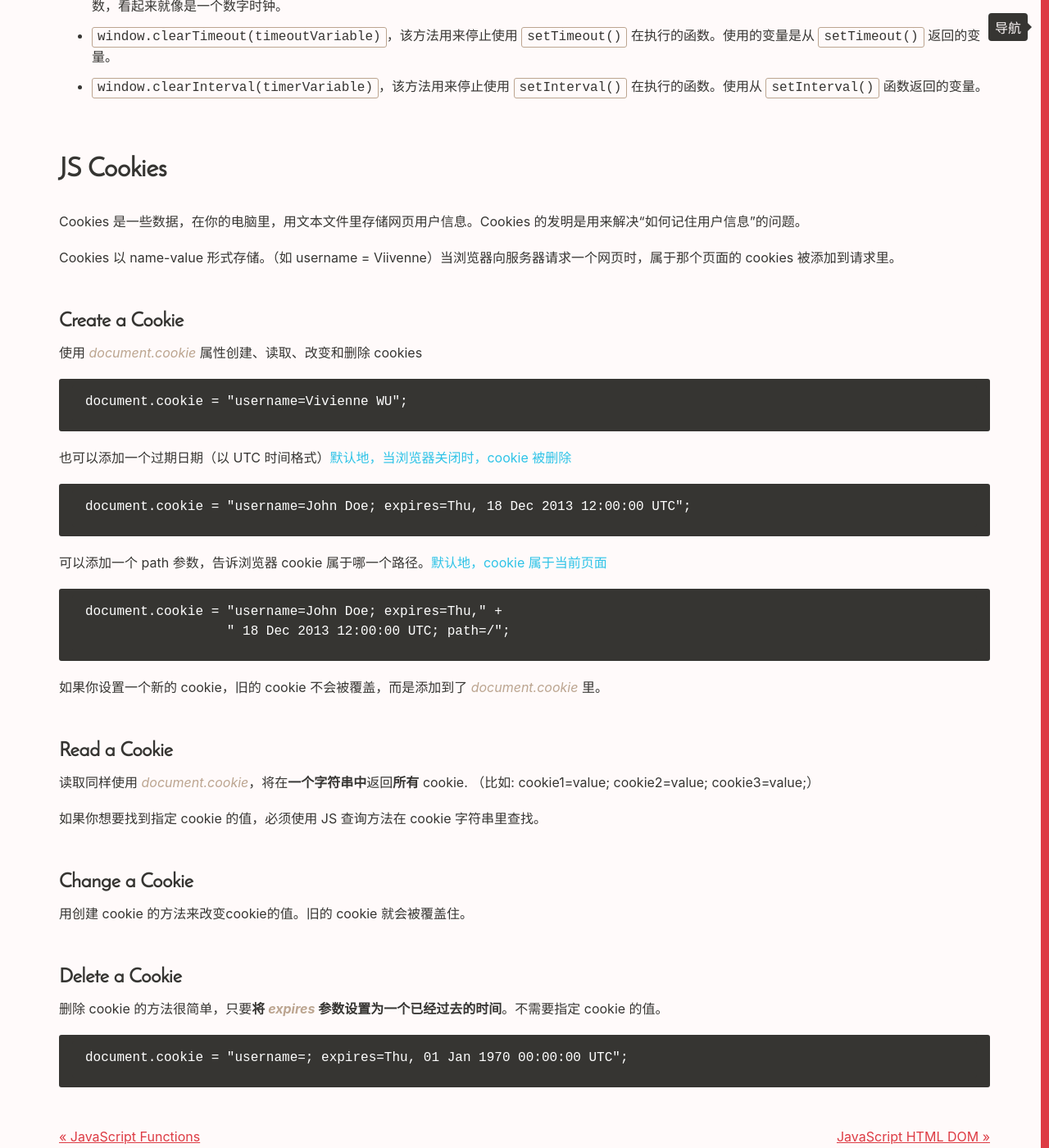
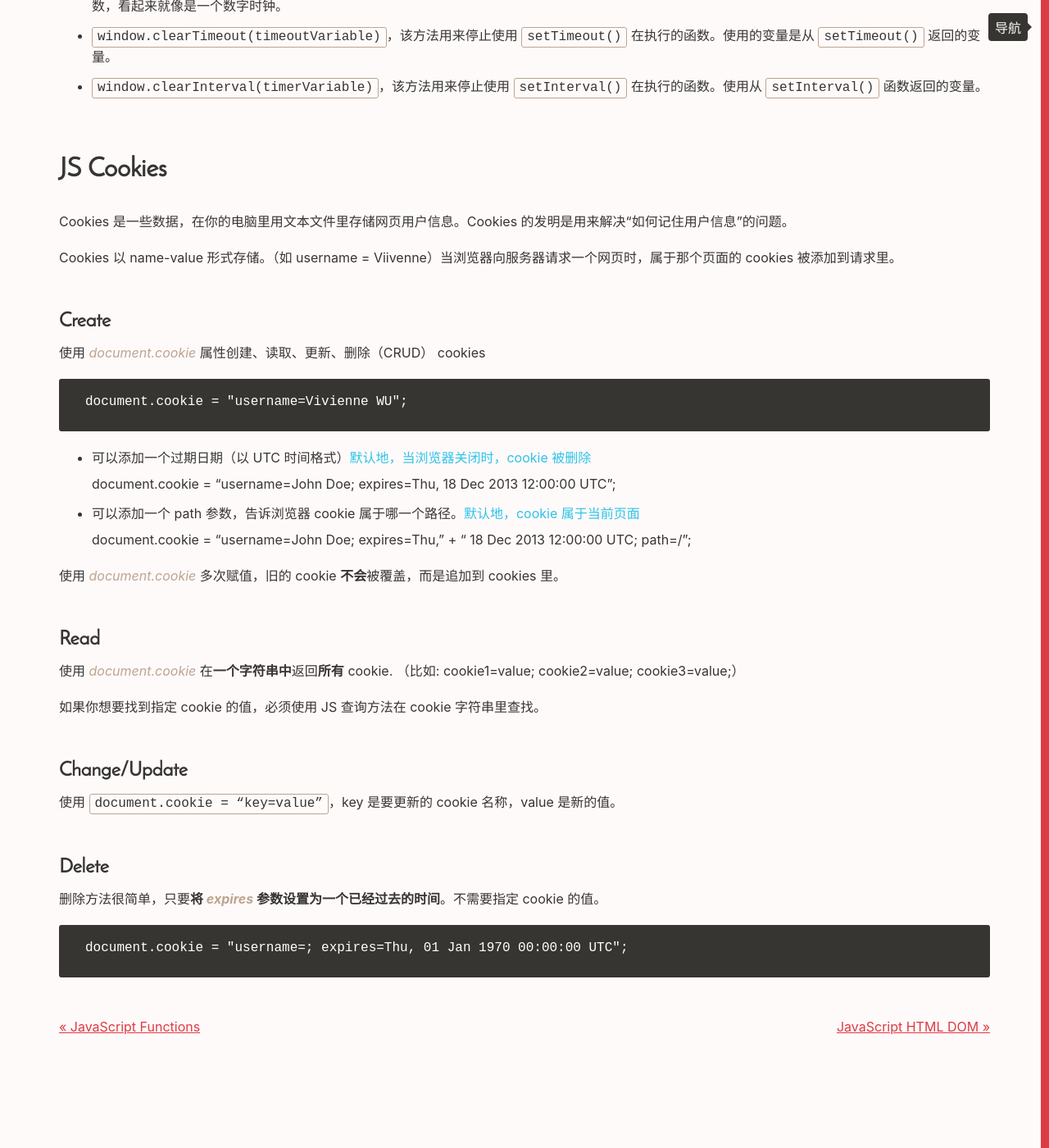
Before and after one commit to Vivi-wu/dive-into-web, a Jekyll site: the page built from _posts/2016-01-02-JavaScript-Browser-BOM.markdown, in a window 1280 px wide and 1400 px high, scrolled down 3168 px. Shown: the whole window at 82% size. Built offline with Jekyll 4.4.1, drawn with Linux system fonts in a browser that asks for light colours.

Commit message:
add post for web storage

```diff
--- a/_posts/2016-01-02-JavaScript-Browser-BOM.markdown
+++ b/_posts/2016-01-02-JavaScript-Browser-BOM.markdown
@@ -100,39 +100,39 @@ JS 有三种弹出框：Alert box，Confirm box，Prompt box
 
 ## JS Cookies
 
-Cookies 是一些数据，在你的电脑里，用文本文件里存储网页用户信息。Cookies 的发明是用来解决“如何记住用户信息”的问题。
+Cookies 是一些数据，在你的电脑里用文本文件里存储网页用户信息。Cookies 的发明是用来解决“如何记住用户信息”的问题。
 
 Cookies 以 name-value 形式存储。（如 username = Viivenne）当浏览器向服务器请求一个网页时，属于那个页面的 cookies 被添加到请求里。
 
-### Create a Cookie
+### Create
 
-使用 _document.cookie_ 属性创建、读取、改变和删除 cookies
+使用 _document.cookie_ 属性创建、读取、更新、删除（CRUD） cookies
 
     document.cookie = "username=Vivienne WU";
 
-也可以添加一个过期日期（以 UTC 时间格式）<span class="t-blue">默认地，当浏览器关闭时，cookie 被删除</span>
++ 可以添加一个过期日期（以 UTC 时间格式）<span class="t-blue">默认地，当浏览器关闭时，cookie 被删除</span>
 
     document.cookie = "username=John Doe; expires=Thu, 18 Dec 2013 12:00:00 UTC";
 
-可以添加一个 path 参数，告诉浏览器 cookie 属于哪一个路径。<span class="t-blue">默认地，cookie 属于当前页面</span>
++ 可以添加一个 path 参数，告诉浏览器 cookie 属于哪一个路径。<span class="t-blue">默认地，cookie 属于当前页面</span>
 
     document.cookie = "username=John Doe; expires=Thu," +
                       " 18 Dec 2013 12:00:00 UTC; path=/";
 
-如果你设置一个新的 cookie，旧的 cookie 不会被覆盖，而是添加到了 _document.cookie_ 里。
+使用 _document.cookie_ 多次赋值，旧的 cookie **不会**被覆盖，而是追加到 cookies 里。
 
-### Read a Cookie
+### Read
 
-读取同样使用 _document.cookie_，将在**一个字符串中**返回**所有** cookie. （比如: cookie1=value; cookie2=value; cookie3=value;）
+使用 _document.cookie_ 在**一个字符串中**返回**所有** cookie. （比如: cookie1=value; cookie2=value; cookie3=value;）
 
 如果你想要找到指定 cookie 的值，必须使用 JS 查询方法在 cookie 字符串里查找。
 
-### Change a Cookie
+### Change/Update
 
-用创建 cookie 的方法来改变cookie的值。旧的 cookie 就会被覆盖住。
+使用 `document.cookie = “key=value”`，key 是要更新的 cookie 名称，value 是新的值。
 
-### Delete a Cookie
+### Delete
 
-删除 cookie 的方法很简单，只要**将 _expires_ 参数设置为一个已经过去的时间**。不需要指定 cookie 的值。
+删除方法很简单，只要**将 _expires_ 参数设置为一个已经过去的时间**。不需要指定 cookie 的值。
 
     document.cookie = "username=; expires=Thu, 01 Jan 1970 00:00:00 UTC";
```
Also changed, not shown: _posts/2015-02-26-HTML-Web-Storage.markdown (added, +95 -0 lines).
